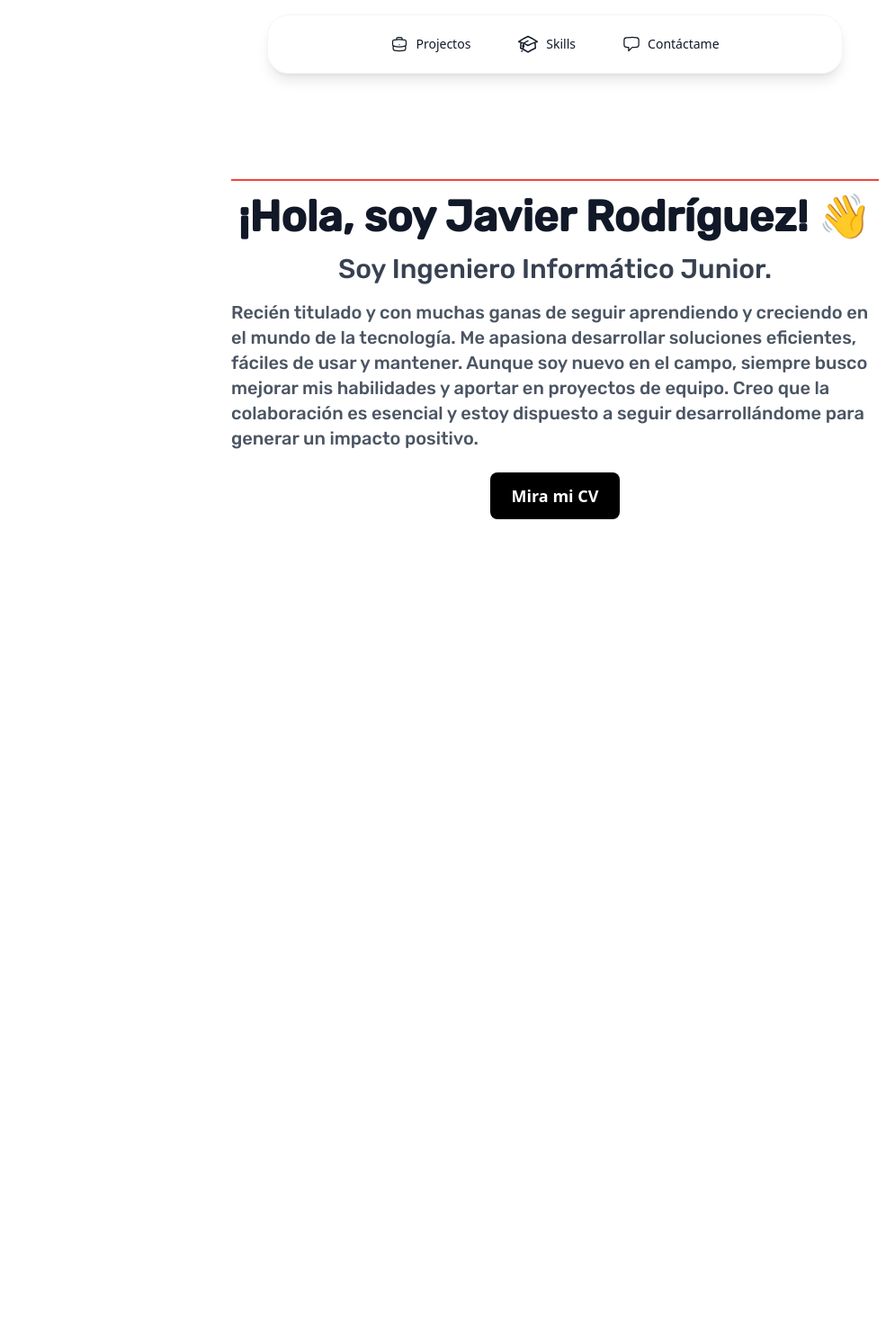
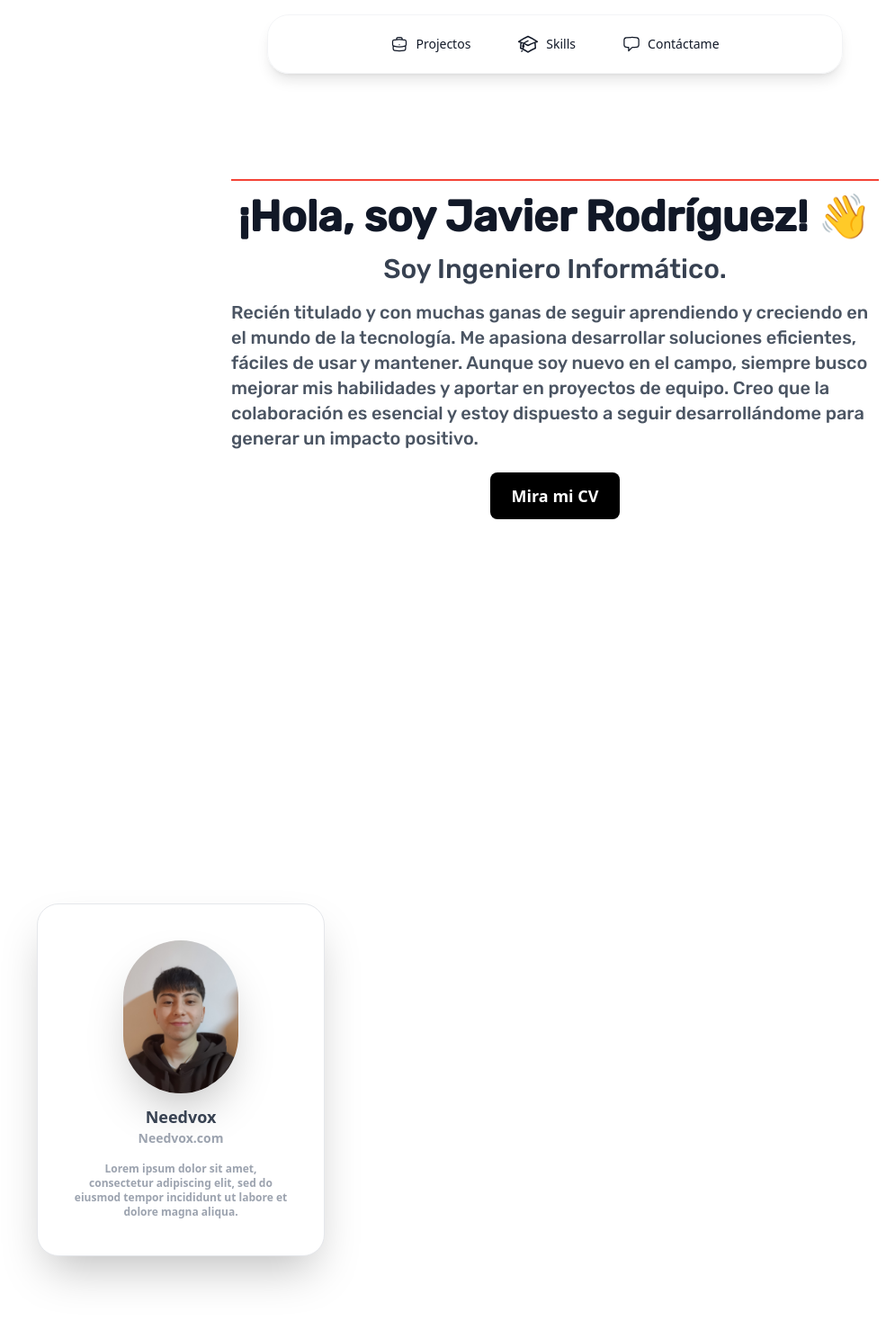
Before and after one commit to jaavispeed/Portafolio, an Angular app: page /home in a window 1280 px wide. Shown: the top 1468 px of the page at 90% size, without its empty margins (23-1018 px from the left). Before the commit the page ends 800 px from the top, so only its background shows below. Built offline with nearby package versions, Linux system fonts and the light colour scheme.

Commit message:
Nueva ruta de projects

```diff
--- a/src/app/Pages/landing-page/landing-page.component.html
+++ b/src/app/Pages/landing-page/landing-page.component.html
@@ -53,7 +53,7 @@
         ¡Hola, soy Javier Rodríguez! 👋
       </h1>
       <h1 class="text-xl sm:text-2xl md:text-3xl font-medium text-gray-700 mb-4" style="font-family: 'Rubik', sans-serif;">
-        Soy Ingeniero Informático Junior.
+        Soy Ingeniero Informático.
       </h1>
       <h1 class="text-sm sm:text-base md:text-lg lg:text-xl text-left text-gray-600" style="font-family: 'Rubik', sans-serif;">
         Recién titulado y con muchas ganas de seguir aprendiendo y creciendo en el mundo de la tecnología. Me apasiona desarrollar soluciones eficientes, fáciles de usar y mantener. Aunque soy nuevo en el campo, siempre busco mejorar mis habilidades y aportar en proyectos de equipo. Creo que la colaboración es esencial y estoy dispuesto a seguir desarrollándome para generar un impacto positivo.
@@ -64,3 +64,4 @@
     </div>
   </div>
 </div>
+<app-projects></app-projects>
--- a/src/app/Pages/landing-page/landing-page.component.ts
+++ b/src/app/Pages/landing-page/landing-page.component.ts
@@ -2,12 +2,12 @@ import { CommonModule } from '@angular/common';
 import { Component, HostListener } from '@angular/core';
 import SpinnerComponent from "../../shared/pages/spinner/spinner.component";
 import { RouterModule } from '@angular/router';
-import AboutMeComponent from '../about-me/about-me.component';
+import ProjectsComponent from '../projects/projects.component';
 
 @Component({
   selector: 'app-landing-page',
   standalone: true,
-  imports: [CommonModule, SpinnerComponent, RouterModule, AboutMeComponent],
+  imports: [CommonModule, SpinnerComponent, RouterModule, ProjectsComponent],
   templateUrl: './landing-page.component.html',
   styleUrl: './landing-page.component.css'
 })
@@ -35,7 +35,7 @@ export default class LandingPageComponent {
     }
 
   scrollToAboutMe() {
-    const aboutMeElement = document.getElementById('about-me');
+    const aboutMeElement = document.getElementById('projects');
     if (aboutMeElement) {
       aboutMeElement.scrollIntoView({
         behavior: 'smooth'
--- a/src/app/Pages/about-me/about-me.component.html
+++ b/src/app/Pages/projects/projects.component.html
@@ -1,9 +1,9 @@
 <!-- component -->
-<div id="about-me" class="flex items-center justify-start h-screen bg-gradient-to-br ">
+<div id="projects" class="flex items-center justify-start h-screen bg-gradient-to-br ">
   <div class="bg-white font-semibold text-center rounded-3xl border shadow-2xl p-10 max-w-xs ml-16">
     <img class="mb-3 w-32 h-30 rounded-full shadow-2xl mx-auto" src="Foto_Carnet.jpeg" alt="Ingeniero Informático">
-    <h1 class="text-lg text-gray-700">Javier Rodríguez</h1>
-    <h3 class="text-sm text-gray-400">Ingeniero Informático</h3>
+    <h1 class="text-lg text-gray-700">Needvox</h1>
+    <h3 class="text-sm text-gray-400">Needvox.com</h3>
 
     <p class="text-xs text-gray-400 mt-4">Lorem ipsum dolor sit amet, consectetur adipiscing elit, sed do eiusmod tempor incididunt ut labore et dolore magna aliqua.</p>
   </div>
```
Also changed, not shown: src/app/Pages/about-me/about-me.component.ts (deleted, +0 -12 lines), src/app/Pages/home/home.component.ts (deleted, +0 -14 lines), src/app/Pages/projects/projects.component.ts (added, +12 -0 lines), src/app/Pages/home/home.component.css (deleted), src/app/Pages/home/home.component.html (deleted), src/app/Pages/projects/projects.component.css (added).
